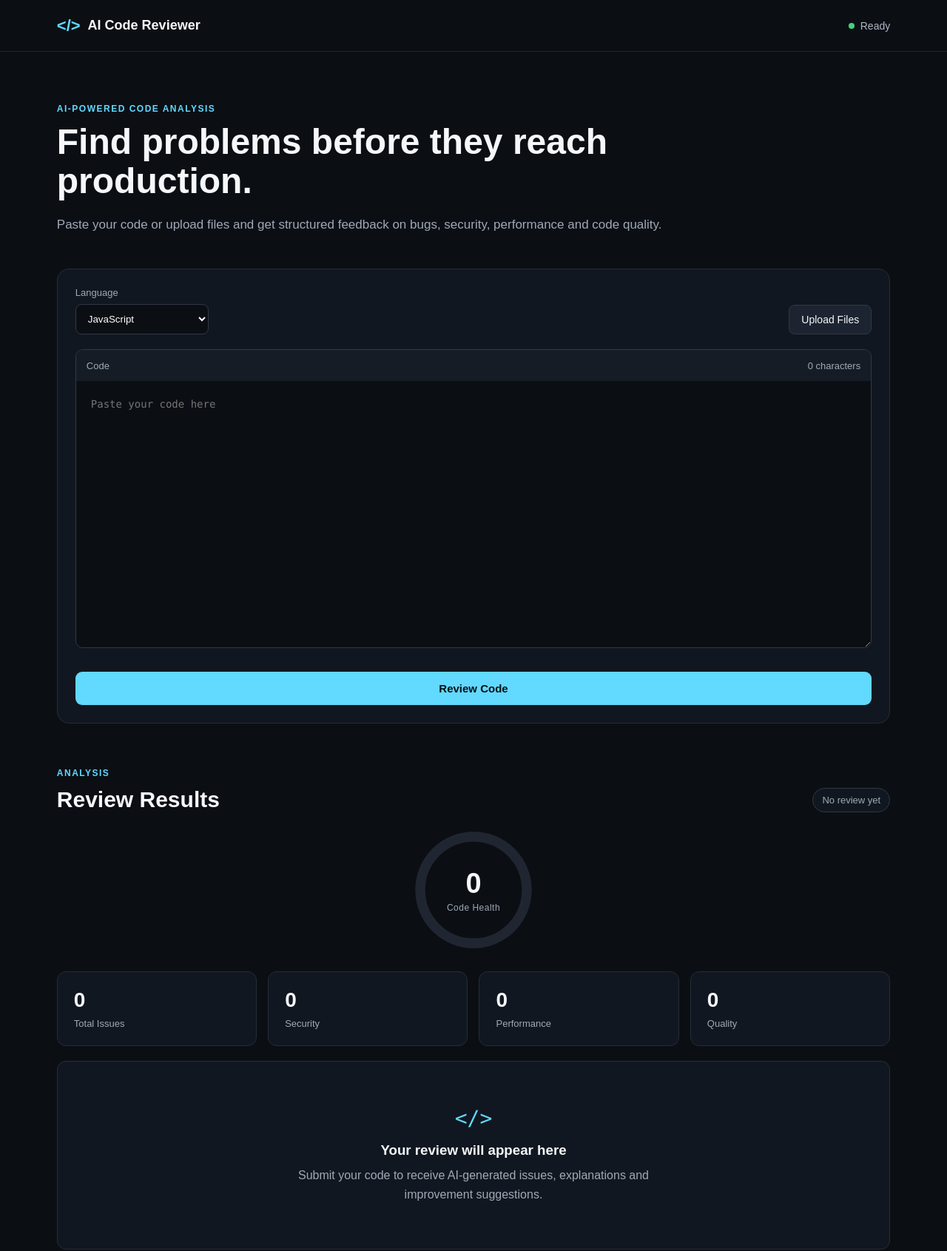
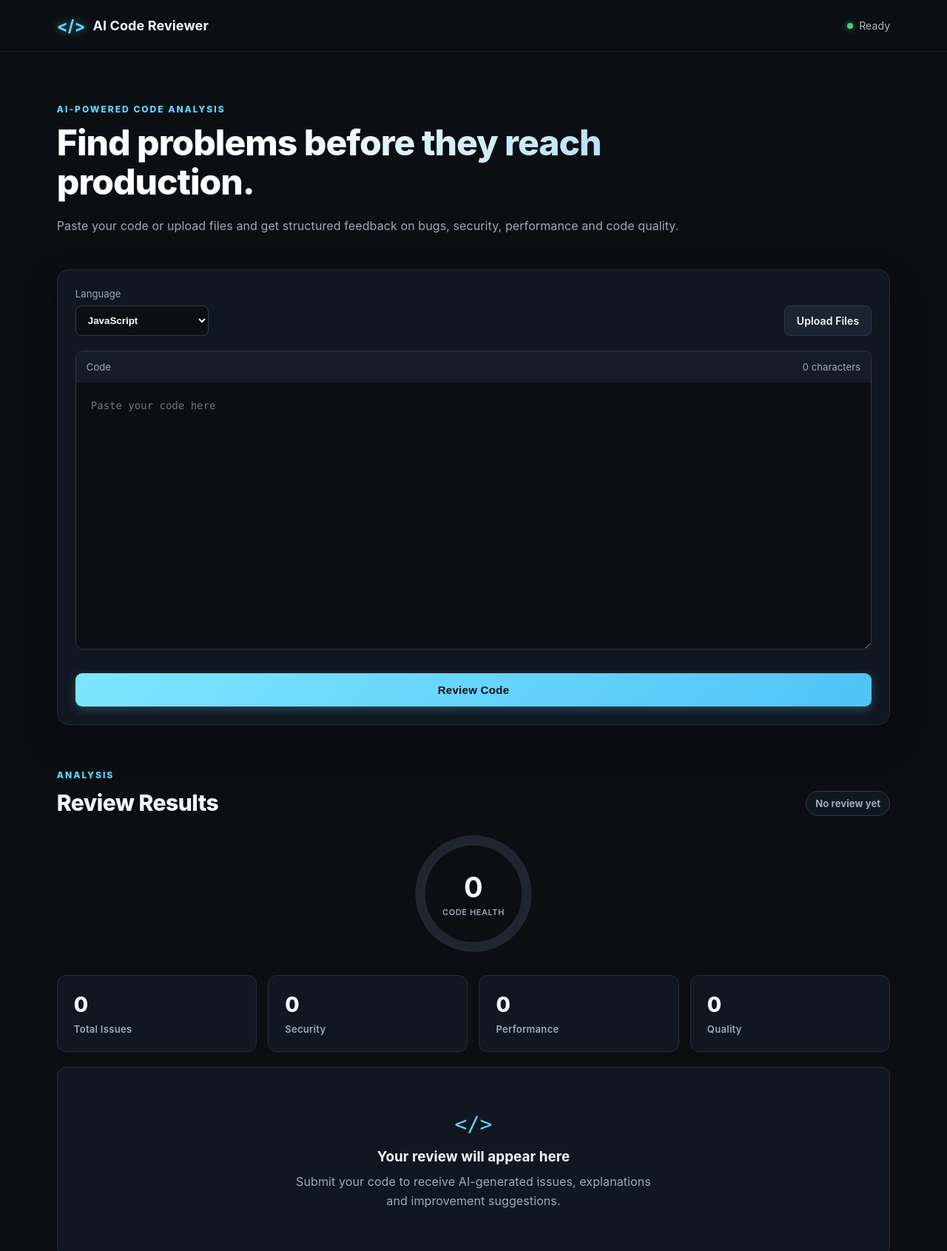
Before and after one commit to dawoodsikandar123/ai-code-reviewer, a website: page frontend/index.html in a window 1280 px wide. Shown: the top 1691 px of the page at 74% size. Drawn offline with Linux system fonts and the light colour scheme.

Commit message:
chore: save current working state before UI redesign by cluade first time

```diff
--- a/frontend/script.js
+++ b/frontend/script.js
@@ -61,9 +61,9 @@ fileInput.addEventListener("change", async () => {
 
 const severityColors = {
   bug: "#ff6b6b",
-  security: "#ff9f43",
+  security: "#e0a458",
   performance: "#62d9ff",
-  quality: "#8e8eff"
+  quality: "#a78bfa"
 };
 
 function calculateScore(counts) {
--- a/frontend/style.css
+++ b/frontend/style.css
@@ -356,3 +356,198 @@ footer {
   margin-top: 4px;
   letter-spacing: 0.5px;
 }
+
+
+/* ===== Design overhaul: typography, buttons, colors, motion ===== */
+
+body {
+  font-family: -apple-system, BlinkMacSystemFont, "Segoe UI", Roboto, "Helvetica Neue", Arial, sans-serif;
+  animation: fadeInPage 0.6s ease;
+  letter-spacing: 0.1px;
+}
+
+@keyframes fadeInPage {
+  from { opacity: 0; }
+  to { opacity: 1; }
+}
+
+.eyebrow {
+  font-weight: 800;
+  letter-spacing: 2px;
+}
+
+.hero h1 {
+  font-weight: 800;
+  letter-spacing: -1px;
+  background: linear-gradient(135deg, #ffffff 30%, #9fd8ee 100%);
+  -webkit-background-clip: text;
+  background-clip: text;
+  color: transparent;
+}
+
+.subtitle {
+  font-size: 16px;
+  line-height: 1.8;
+}
+
+.results-header h2 {
+  font-weight: 800;
+  letter-spacing: -0.5px;
+}
+
+.navbar {
+  backdrop-filter: blur(6px);
+}
+
+.logo-icon {
+  transition: text-shadow 0.3s ease;
+}
+
+.navbar:hover .logo-icon {
+  text-shadow: 0 0 12px rgba(98, 217, 255, 0.6);
+}
+
+.status-dot {
+  box-shadow: 0 0 8px rgba(64, 212, 122, 0.7);
+}
+
+select,
+.upload-btn {
+  transition: border-color 0.25s ease, background-color 0.25s ease;
+  font-weight: 600;
+}
+
+select:hover,
+.upload-btn:hover {
+  border-color: #62d9ff;
+  background: #1b2430;
+}
+
+.editor-wrapper {
+  transition: border-color 0.3s ease, box-shadow 0.3s ease;
+}
+
+.editor-wrapper:focus-within {
+  border-color: #62d9ff;
+  box-shadow: 0 0 0 3px rgba(98, 217, 255, 0.15);
+}
+
+.review-btn {
+  background: linear-gradient(135deg, #7ee6ff 0%, #4fc3f7 100%);
+  font-weight: 800;
+  letter-spacing: 0.3px;
+  box-shadow: 0 4px 14px rgba(98, 217, 255, 0.25);
+  transition: transform 0.15s ease, box-shadow 0.25s ease, opacity 0.2s ease;
+}
+
+.review-btn:hover:not(:disabled) {
+  transform: translateY(-2px);
+  box-shadow: 0 10px 24px rgba(98, 217, 255, 0.4);
+}
+
+.review-btn:active:not(:disabled) {
+  transform: translateY(0);
+}
+
+.review-btn:disabled {
+  opacity: 0.6;
+  cursor: not-allowed;
+}
+
+.result-badge {
+  font-weight: 700;
+  transition: color 0.3s ease, border-color 0.3s ease;
+}
+
+.summary-card {
+  cursor: default;
+  transition: transform 0.25s ease, box-shadow 0.25s ease, border-color 0.25s ease, background 0.25s ease;
+}
+
+.summary-number {
+  display: inline-block;
+  transition: transform 0.25s ease;
+  font-weight: 800;
+}
+
+.summary-label {
+  font-weight: 600;
+  letter-spacing: 0.3px;
+}
+
+.summary-card:hover {
+  transform: translateY(-6px);
+  background: #141b26;
+}
+
+.summary-card:hover .summary-number {
+  transform: scale(1.08);
+}
+
+.summary-card:nth-child(1):hover {
+  border-color: #62d9ff;
+  box-shadow: 0 12px 28px rgba(98, 217, 255, 0.18);
+}
+
+.summary-card:nth-child(2):hover {
+  border-color: #e0a458;
+  box-shadow: 0 12px 28px rgba(224, 164, 88, 0.18);
+}
+
+.summary-card:nth-child(3):hover {
+  border-color: #62d9ff;
+  box-shadow: 0 12px 28px rgba(98, 217, 255, 0.18);
+}
+
+.summary-card:nth-child(4):hover {
+  border-color: #a78bfa;
+  box-shadow: 0 12px 28px rgba(167, 139, 250, 0.18);
+}
+
+.score-card {
+  transition: transform 0.3s ease;
+}
+
+.score-card:hover {
+  transform: scale(1.04);
+}
+
+.score-label {
+  font-weight: 600;
+  letter-spacing: 0.6px;
+  text-transform: uppercase;
+  font-size: 11px;
+}
+
+.empty-result > div {
+  animation: slideInResult 0.4s ease both;
+}
+
+.empty-result > div:nth-child(1) { animation-delay: 0.05s; }
+.empty-result > div:nth-child(2) { animation-delay: 0.1s; }
+.empty-result > div:nth-child(3) { animation-delay: 0.15s; }
+.empty-result > div:nth-child(4) { animation-delay: 0.2s; }
+.empty-result > div:nth-child(5) { animation-delay: 0.25s; }
+
+@keyframes slideInResult {
+  from { opacity: 0; transform: translateY(12px); }
+  to { opacity: 1; transform: translateY(0); }
+}
+
+.file-item {
+  transition: transform 0.2s ease, border-color 0.2s ease;
+  font-weight: 500;
+}
+
+.file-item:hover {
+  transform: translateY(-2px);
+  border-color: #62d9ff;
+}
+
+.review-card {
+  box-shadow: 0 20px 50px rgba(0, 0, 0, 0.3);
+}
+
+footer p {
+  letter-spacing: 0.5px;
+}
```
